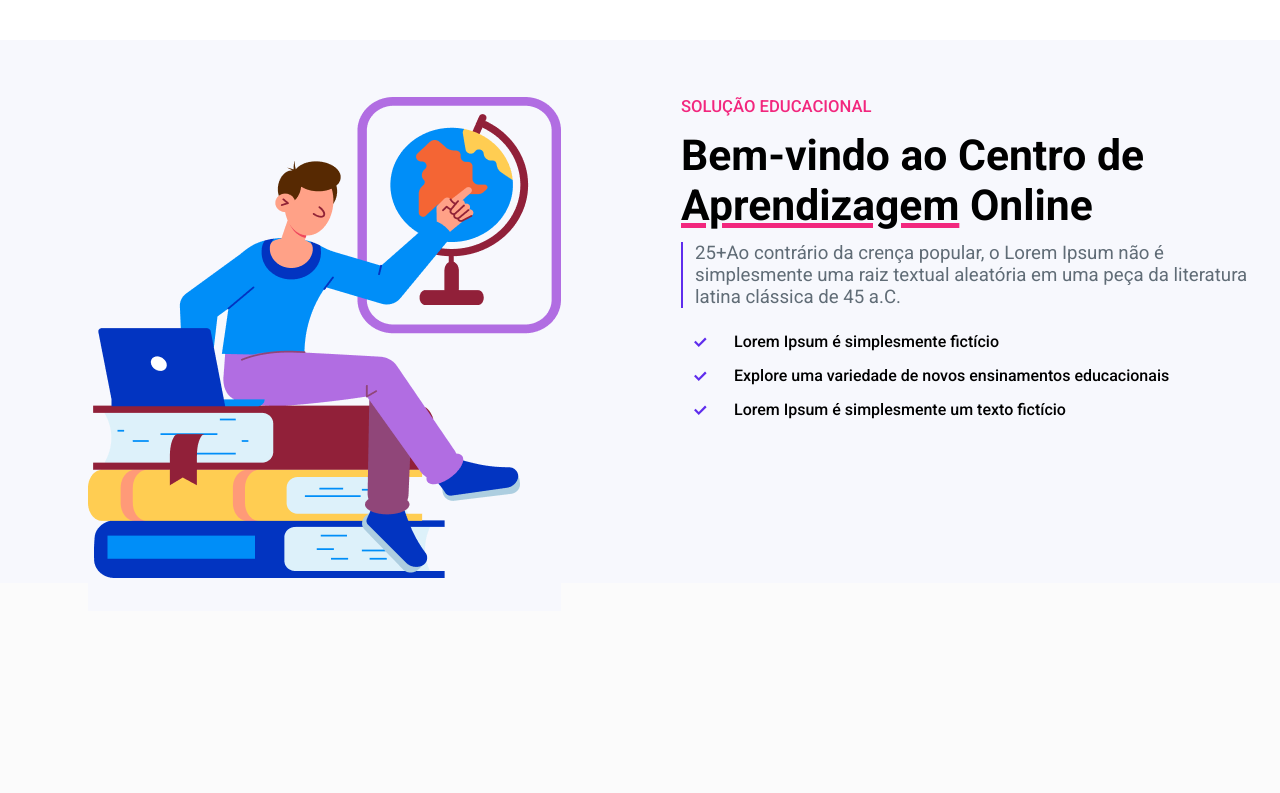
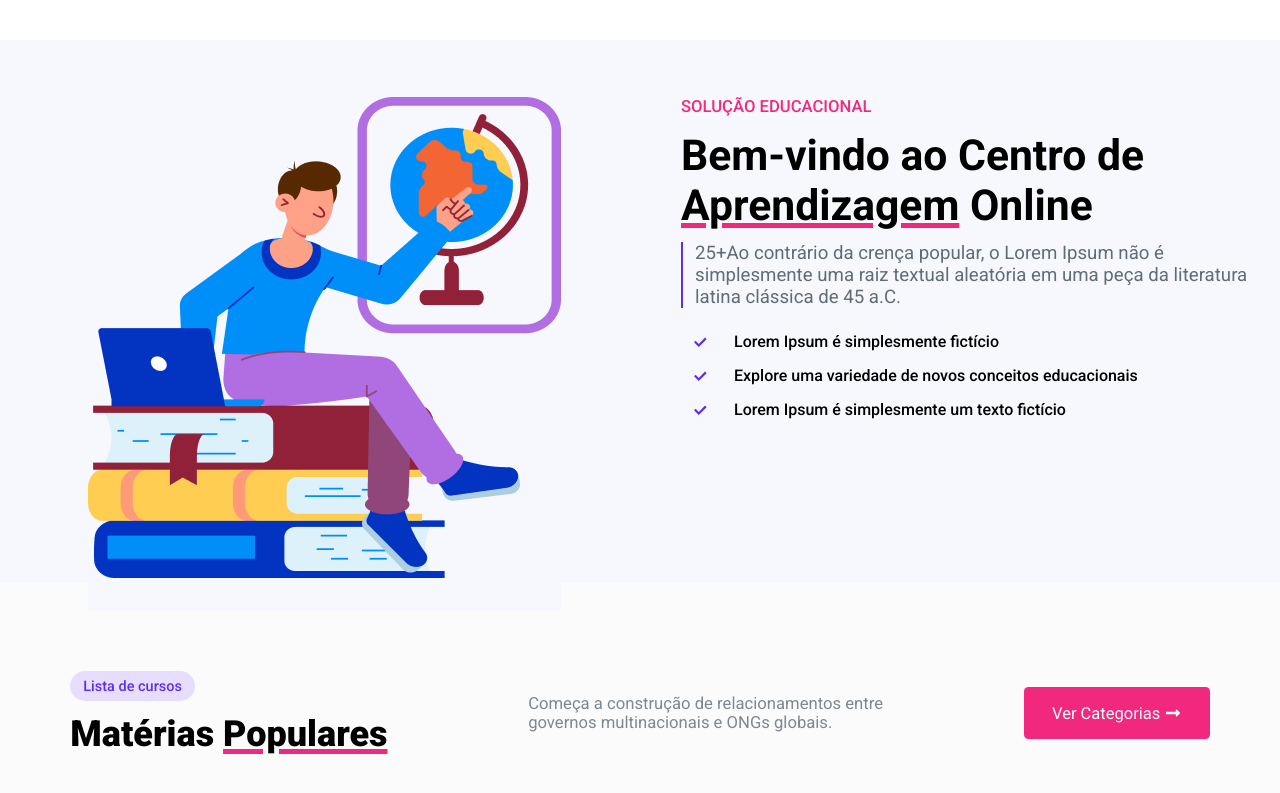
Before and after one commit to Romulo-aquila/Edurock-LadingPage, a React (Vite) app: page / in a window 1280 px wide. Shown: the part 1034-1827 px from the top of the page. Before the commit the page ends 1645 px from the top, so only its background shows below. Built offline with nearby package versions, Linux system fonts and the light colour scheme.

Commit message:
Cabeçalho da sessão de Cursos

```diff
--- a/src/App.jsx
+++ b/src/App.jsx
@@ -5,6 +5,7 @@ import NavHeader from './components/NavHeader';
 import MainContent from './components/MainContent';
 import CompaniesSession from './components/CompaniesSession';
 import WelcomeSession from './components/WelcomeSession';
+import CourseSession from './components/CourseSession';
 
 const App = () => {
   return (
@@ -15,6 +16,7 @@ const App = () => {
       <MainContent/>
       <CompaniesSession/>
       <WelcomeSession/>
+      <CourseSession/>
     </>
   )
 }
--- /dev/null
+++ b/src/components/CardsSession.jsx
@@ -0,0 +1,18 @@
+import styled from "styled-components";
+
+function CardsSession() {
+    const CardsConteiner = styled.div`
+        width: 100%;
+        height: 150px;
+    `;
+
+  return (
+    <CardsConteiner>
+
+
+
+    </CardsConteiner>
+  )
+}
+
+export default CardsSession;
--- /dev/null
+++ b/src/components/CourseSession.jsx
@@ -0,0 +1,109 @@
+import styled from "styled-components";
+import CardsSession from "./CardsSession";
+import { FaLongArrowAltRight } from "react-icons/fa";
+
+function CourseSession() {
+const Content = styled.div`
+    padding-top: 5.5rem;
+`;
+
+const HeaderSession = styled.div`
+    display: flex;
+    flex-direction: row;
+    justify-content: space-around;
+    align-items: center;
+`;
+
+const CaptionTxt = styled.p`
+    background-color: #e7deff;
+    color: #5f2ded;
+    display: flex;
+    flex-direction: row;
+    justify-content: center;
+    border-radius: 16px;
+    align-items: center;
+    font-size: 14.5px;
+    font-weight: 500;
+    width: 124.667px;
+    height: 30px;
+`;
+
+const InfoTxt = styled.p`
+  font-size: 12.5pt;
+  font-weight: 400;
+  color: #7e8890;
+`;
+
+const Title = styled.h2`
+    font-size: 27pt;
+    font-weight: 800;
+`;
+
+const Underline = styled.span`
+    text-decoration: underline;
+    text-decoration-thickness: 4.5px;
+    text-decoration-color: #f2277e;
+`;
+
+const TitleAndCaption = styled.div`
+    display: flex;
+    flex-direction: column;
+    gap: 12px;
+`;
+
+const CategoriesBtn = styled.button`
+        width: 186.083px;
+        height: 52px;
+        border: none;
+        background-color: #f2277e;
+        display: flex;
+        justify-content: center;
+        align-items: center;
+        gap: 5px;
+        border-radius: 4.5px;
+        color: #fff;
+        font-size: 16.5px;
+        font-weight: 400;
+        cursor: pointer;
+        transition: 0.4s;
+
+    &:hover {
+        border: 1px solid #f2277e;
+        background-color: #fff;
+        color: #f2277e;
+    }
+`;
+
+const ArrowIcon = styled.p`
+      font-size: medium;
+      display: flex;
+      justify-content: center;
+      align-items: center;
+`;
+
+
+  return (
+    <Content>
+      <HeaderSession>
+
+        <TitleAndCaption>
+
+          <CaptionTxt>Lista de cursos</CaptionTxt>
+
+          <Title>
+          Matérias  <Underline>Populares</Underline>
+          </Title>
+        </TitleAndCaption>
+
+        <InfoTxt>
+        Começa a construção de relacionamentos entre <br/> governos multinacionais e ONGs globais.
+        </InfoTxt>
+
+        <CategoriesBtn>Ver Categorias<ArrowIcon><FaLongArrowAltRight/></ArrowIcon></CategoriesBtn>
+      </HeaderSession>
+    <CardsSession/>
+    </Content>
+  )
+}
+
+export default CourseSession;
--- a/src/components/WelcomeSession.jsx
+++ b/src/components/WelcomeSession.jsx
@@ -129,7 +129,7 @@ function WelcomeSession() {
                 <ItemList>
                 <Icon><CgCheck/></Icon>
                     <TextList>
-                    Explore uma variedade de novos ensinamentos educacionais
+                    Explore uma variedade de novos conceitos educacionais
                     </TextList>
                 </ItemList>
                 <ItemList>
```
Also changed, not shown: src/components/Header.jsx (line endings or trailing spaces).
